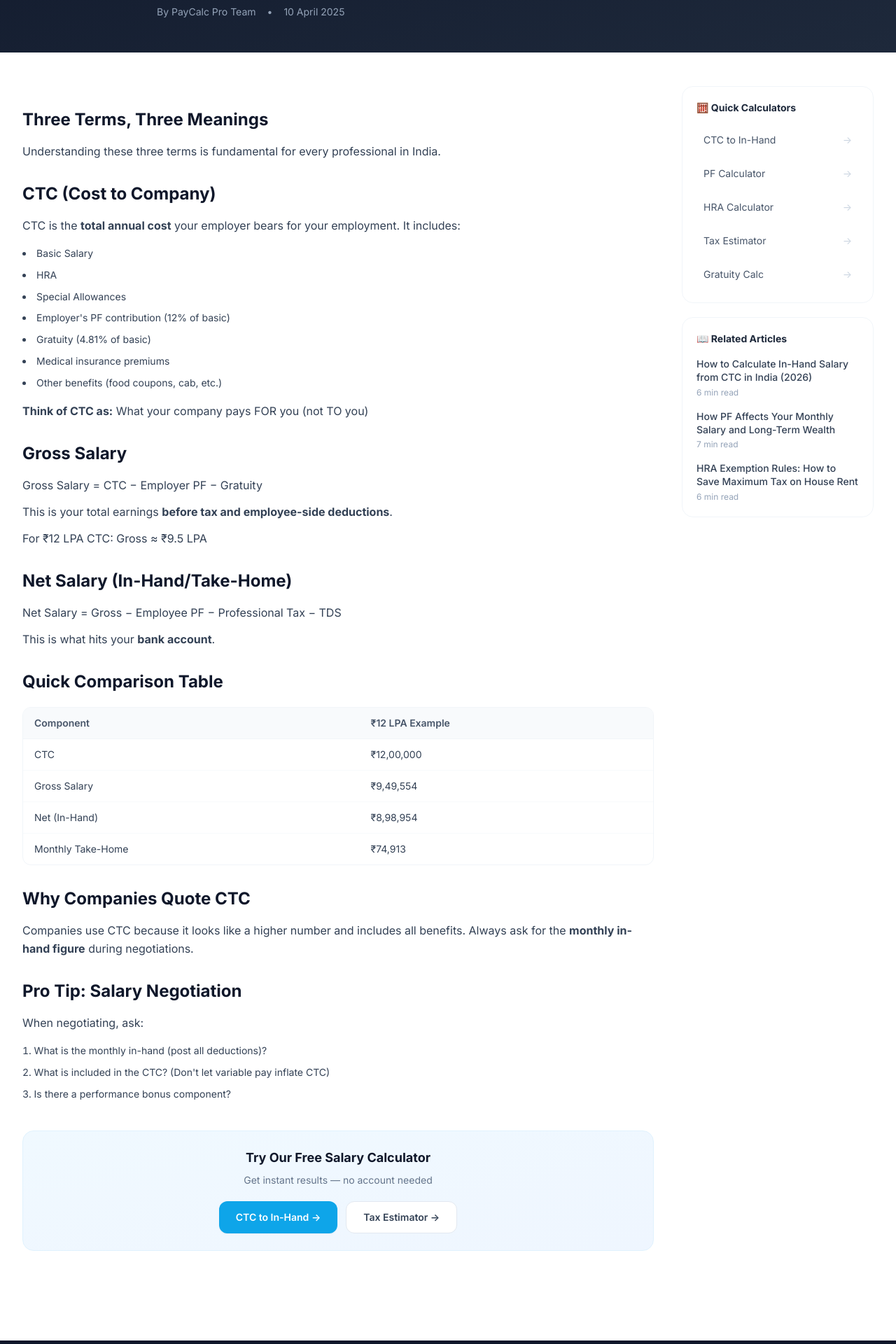
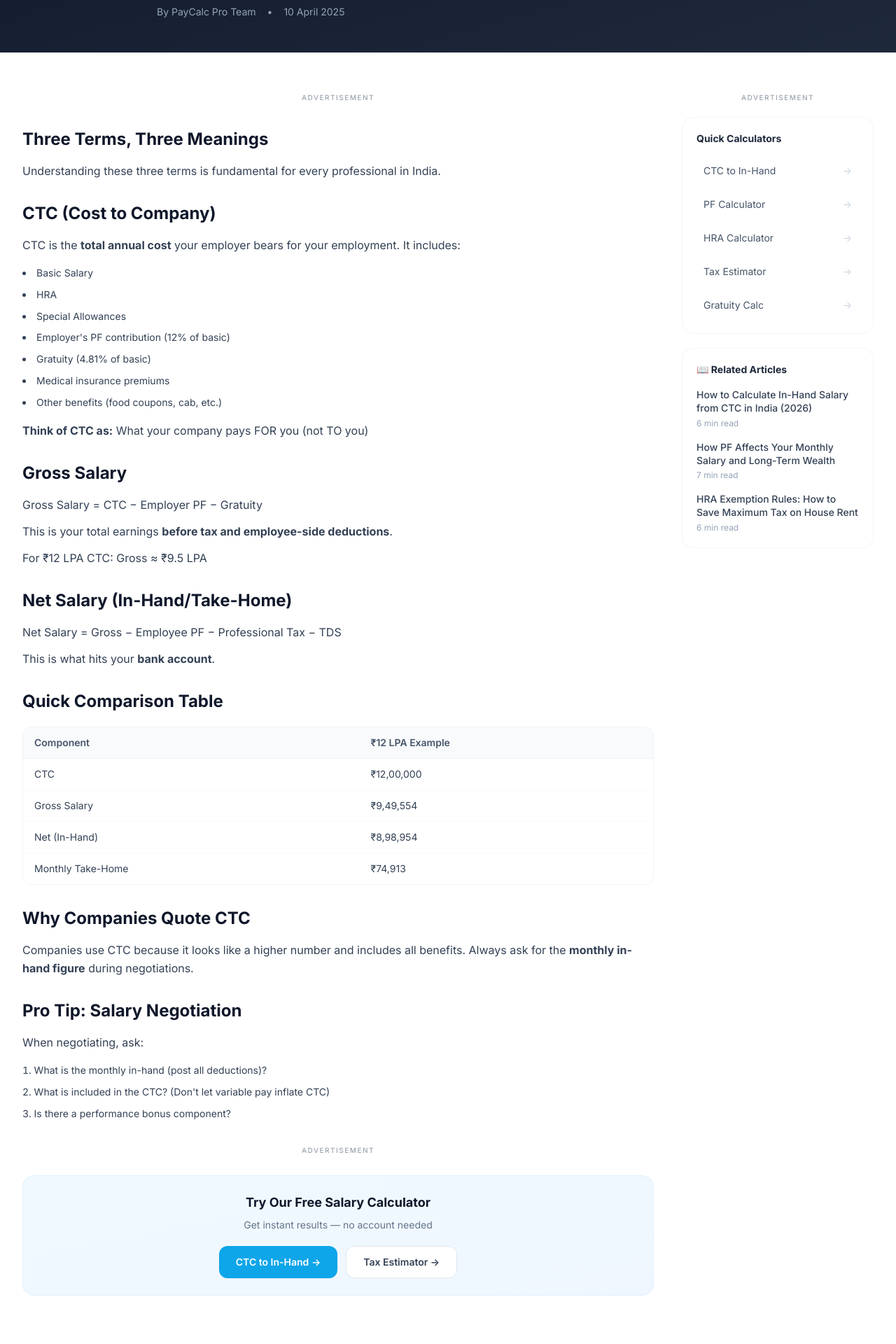
Before and after one commit to Varshith-Kali/PayCalcPro, a Next.js app: page /blog/ctc-vs-gross-salary-vs-net-salary in a window 1280 px wide. Shown: the part 360-2280 px from the top of the page at 70% size. Built offline with nearby package versions, Linux system fonts and the light colour scheme.

Commit message:
Fix: AdSense compliance - rewrite AdUnit component, add ads to blog/salary-guide/homepage, fix blank-space issue

```diff
--- a/app/blog/[slug]/page.tsx
+++ b/app/blog/[slug]/page.tsx
@@ -2,6 +2,7 @@ import type { Metadata } from 'next'
 import Link from 'next/link'
 import { notFound } from 'next/navigation'
 import { getBlogPost, getRelatedPosts, blogPosts } from '@/lib/blog-data'
+import AdUnit from '@/components/AdUnit'
 
 interface Props { params: { slug: string } }
 
@@ -148,9 +149,19 @@ export default function BlogArticlePage({ params }: Props) {
       <div className="max-w-7xl mx-auto px-4 sm:px-6 lg:px-8 py-12">
         <div className="grid grid-cols-1 lg:grid-cols-4 gap-10">
           <article className="lg:col-span-3">
+            {/* Ad: Top of article — clearly separated from content */}
+            <div className="mb-6">
+              <AdUnit slot="1956241775" format="horizontal" />
+            </div>
+
             <div>{renderContent(post.content)}</div>
 
-            <div className="mt-10 bg-gradient-to-br from-sky-50 to-blue-50 border border-sky-100 rounded-2xl p-6 text-center">
+            {/* Ad: Mid-article — after content body, before CTA */}
+            <div className="mt-8 mb-6">
+              <AdUnit slot="5101050950" format="auto" />
+            </div>
+
+            <div className="mt-4 bg-gradient-to-br from-sky-50 to-blue-50 border border-sky-100 rounded-2xl p-6 text-center">
               <h3 className="font-bold text-slate-900 text-lg mb-2">Try Our Free Salary Calculator</h3>
               <p className="text-slate-500 text-sm mb-5">Get instant results — no account needed</p>
               <div className="flex flex-wrap justify-center gap-3">
@@ -162,8 +173,11 @@ export default function BlogArticlePage({ params }: Props) {
 
           <aside className="lg:col-span-1 space-y-6">
             <div className="sticky top-24">
+              {/* Sidebar Ad — top of sticky sidebar */}
+              <AdUnit slot="5101050950" format="auto" className="mb-4" />
+
               <div className="card-flat p-5">
-                <h3 className="font-bold text-slate-800 text-sm mb-4">🧮 Quick Calculators</h3>
+                <h3 className="font-bold text-slate-800 text-sm mb-4">Quick Calculators</h3>
                 <div className="space-y-2">
                   {[
                     { href: '/ctc-to-inhand', label: 'CTC to In-Hand' },
--- a/app/page.tsx
+++ b/app/page.tsx
@@ -2,6 +2,7 @@ import type { Metadata } from 'next'
 import Link from 'next/link'
 import FAQSection from '@/components/FAQSection'
 import { blogPosts } from '@/lib/blog-data'
+import AdUnit from '@/components/AdUnit'
 
 export const metadata: Metadata = {
   title: 'PayCalc Pro – Free Salary Calculator India | CTC to In-Hand FY 2026-27',
@@ -194,6 +195,11 @@ export default function HomePage() {
         </div>
       </section>
 
+      {/* Ad: Between FAQ and CTA — clearly below content, not near any CTAs */}
+      <div className="max-w-4xl mx-auto px-4 sm:px-6 lg:px-8 py-4">
+        <AdUnit slot="1956241775" format="horizontal" />
+      </div>
+
       {/* ── CTA ── */}
       <section className="bg-sky-500 py-14">
         <div className="max-w-2xl mx-auto px-4 text-center">
--- a/app/salary-guide/page.tsx
+++ b/app/salary-guide/page.tsx
@@ -1,5 +1,6 @@
 import type { Metadata } from 'next'
 import Link from 'next/link'
+import AdUnit from '@/components/AdUnit'
 
 export const metadata: Metadata = {
   title: 'India Salary Guide FY 2026-27 – Complete Calculator Hub | PayCalc Pro',
@@ -108,6 +109,9 @@ export default function SalaryGuidePage() {
           <p className="text-xs text-slate-400 mt-2">Approximate. Use the calculator for exact figures with your specific deductions and city.</p>
         </section>
 
+        {/* Ad: After salary table — high-intent placement */}
+        <AdUnit slot="1956241775" format="horizontal" />
+
         {/* Calculators grid */}
         <section>
           <h2 className="text-2xl font-bold text-slate-900 mb-6">Free Salary Calculators</h2>
--- a/components/AdUnit.tsx
+++ b/components/AdUnit.tsx
@@ -1,5 +1,5 @@
 'use client'
-import { useEffect } from 'react'
+import { useEffect, useRef } from 'react'
 
 declare global {
   interface Window { adsbygoogle: unknown[] }
@@ -8,53 +8,68 @@ declare global {
 interface AdUnitProps {
   slot: string
   format?: 'auto' | 'rectangle' | 'horizontal' | 'vertical' | 'fluid'
-  layout?: string
+  layout?: 'in-article' | 'in-feed'
+  layoutKey?: string
   className?: string
-  style?: React.CSSProperties
-  label?: string
 }
 
 /**
- * AdUnit Component — Google AdSense
- * Publisher: ca-pub-7840512374734019
+ * AdUnit — Google AdSense Manual Ad Unit
+ * Publisher ID: ca-pub-7840512374734019
  *
- * SLOT IDs — create these in your AdSense dashboard → Ads → By ad unit:
- *   Top Banner (728×90 / responsive):  slot="1111111111"
- *   Sidebar Rectangle (300×250):       slot="2222222222"
- *   In-Content (responsive):           slot="3333333333"
- *   Below Results (responsive):        slot="4444444444"
- *   Footer Banner (728×90):            slot="5555555555"
+ * Active Slot IDs (create/verify in AdSense Dashboard -> Ads -> By ad unit):
+ *   Horizontal Banner (responsive leaderboard): slot="1956241775"  format="horizontal"
+ *   Auto / Responsive (in-content):             slot="5101050950"  format="auto"
  *
- * Replace the 10-digit IDs above with your real slot IDs from AdSense.
+ * AdSense Policy Compliance:
+ *   - "Advertisement" label shown above every unit (required for non-obvious placements)
+ *   - No fixed minHeight to avoid blank-space policy violations
+ *   - Not placed inside pop-ups, overlays, or scrollable containers
+ *   - Not placed immediately adjacent to navigation links or CTA buttons
+ *   - data-full-width-responsive="true" for mobile compliance
+ *   - ads.txt present at /public/ads.txt with correct DIRECT entry
  */
 export default function AdUnit({
   slot,
   format = 'auto',
   layout,
+  layoutKey,
   className = '',
-  style,
-  label = 'Advertisement',
 }: AdUnitProps) {
+  const adRef = useRef<HTMLModElement>(null)
+  const pushed = useRef(false)
+
   useEffect(() => {
+    if (pushed.current) return
+    pushed.current = true
     try {
       (window.adsbygoogle = window.adsbygoogle || []).push({})
     } catch {
-      // adsbygoogle not yet loaded
+      // adsbygoogle not yet loaded — will be handled by the script tag
     }
   }, [slot])
 
   return (
-    <div className={`ad-unit-wrap ${className}`} aria-label={label} role="complementary">
-      <p className="text-[10px] text-center text-gray-300 uppercase tracking-widest mb-1 select-none">
+    <div
+      className={`ad-unit-wrap my-2 text-center overflow-hidden ${className}`}
+      aria-hidden="false"
+    >
+      {/* Required label — must be clearly visible, cannot say "Sponsored" without disclosure */}
+      <p
+        className="text-[10px] font-medium text-center text-gray-400 uppercase tracking-[0.15em] mb-1 select-none"
+        aria-label="Advertisement"
+      >
         Advertisement
       </p>
       <ins
+        ref={adRef}
         className="adsbygoogle"
-        style={{ display: 'block', minHeight: 50, ...style }}
+        style={{ display: 'block' }}
         data-ad-client="ca-pub-7840512374734019"
         data-ad-slot={slot}
         data-ad-format={format}
-        data-ad-layout={layout}
+        {...(layout ? { 'data-ad-layout': layout } : {})}
+        {...(layoutKey ? { 'data-ad-layout-key': layoutKey } : {})}
         data-full-width-responsive="true"
       />
     </div>
```
